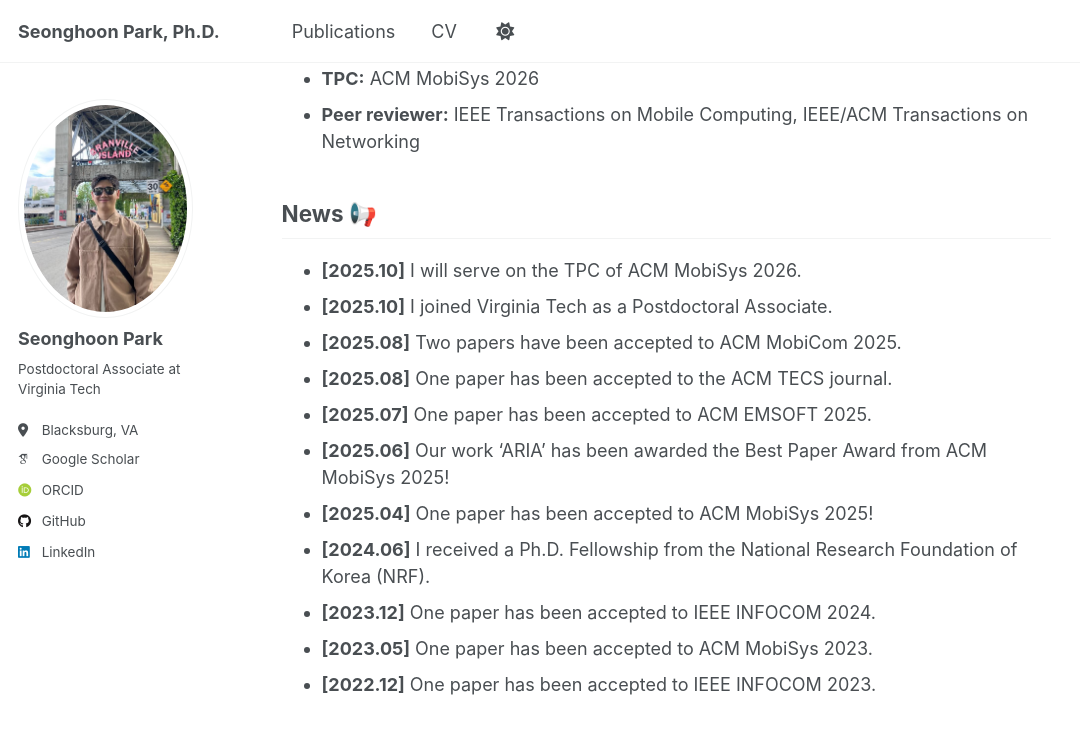
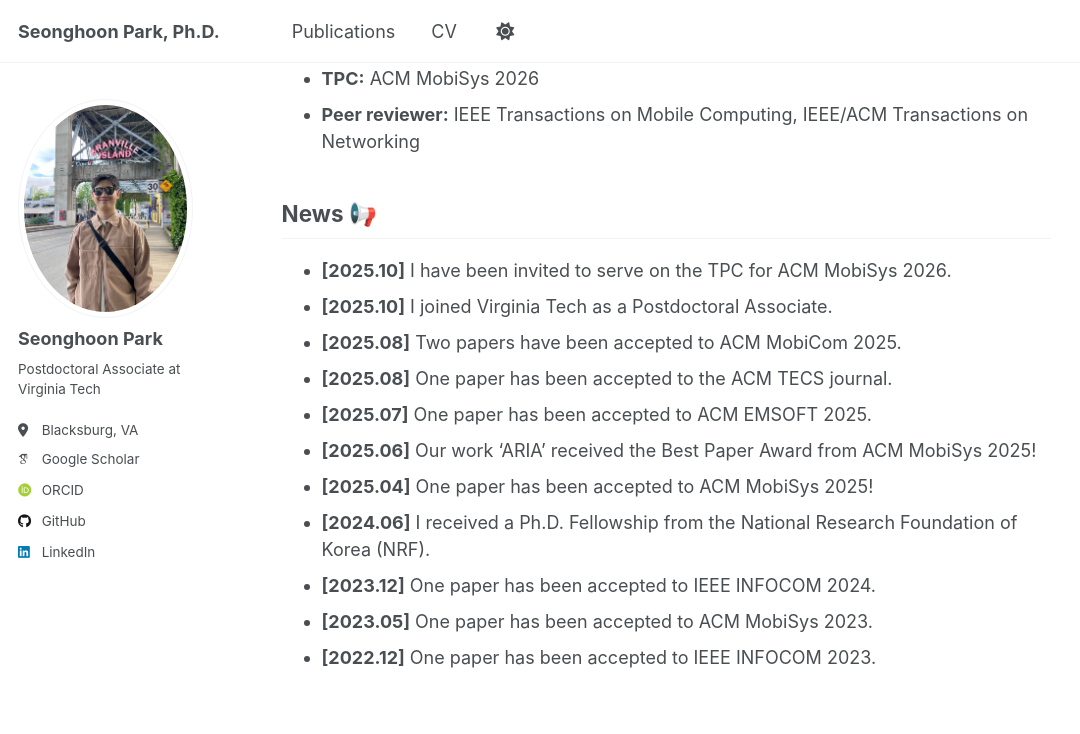
Before and after one commit to iamseonghoon/iamseonghoon.github.io, a Jekyll site: the page built from _pages/about.md, in a window 1280 px wide and 900 px high, scrolled down 962 px. Shown: the top 734 px of the window, without its empty margins (0-1080 px from the left). Built offline with Jekyll 4.4.1, drawn with Linux system fonts in a browser that asks for light colours; some web fonts are replaced; a script that is not in the unit is left out.

Commit message:
update about.md

```diff
--- a/_pages/about.md
+++ b/_pages/about.md
@@ -30,12 +30,12 @@ My research in **mobile systems and mobile computing** focuses on pushing the bo
 
 
 ## News 📢
-* **[2025.10]** I will serve on the TPC of ACM MobiSys 2026.
+* **[2025.10]** I have been invited to serve on the TPC for ACM MobiSys 2026.
 * **[2025.10]** I joined Virginia Tech as a Postdoctoral Associate.
 * **[2025.08]** Two papers have been accepted to ACM MobiCom 2025.
 * **[2025.08]** One paper has been accepted to the ACM TECS journal.
 * **[2025.07]** One paper has been accepted to ACM EMSOFT 2025.
-* **[2025.06]** Our work ‘ARIA’ has been awarded the Best Paper Award from ACM MobiSys 2025!
+* **[2025.06]** Our work ‘ARIA’ received the Best Paper Award from ACM MobiSys 2025!
 * **[2025.04]** One paper has been accepted to ACM MobiSys 2025!
 * **[2024.06]** I received a Ph.D. Fellowship from the National Research Foundation of Korea (NRF).
 * **[2023.12]** One paper has been accepted to IEEE INFOCOM 2024.
```
